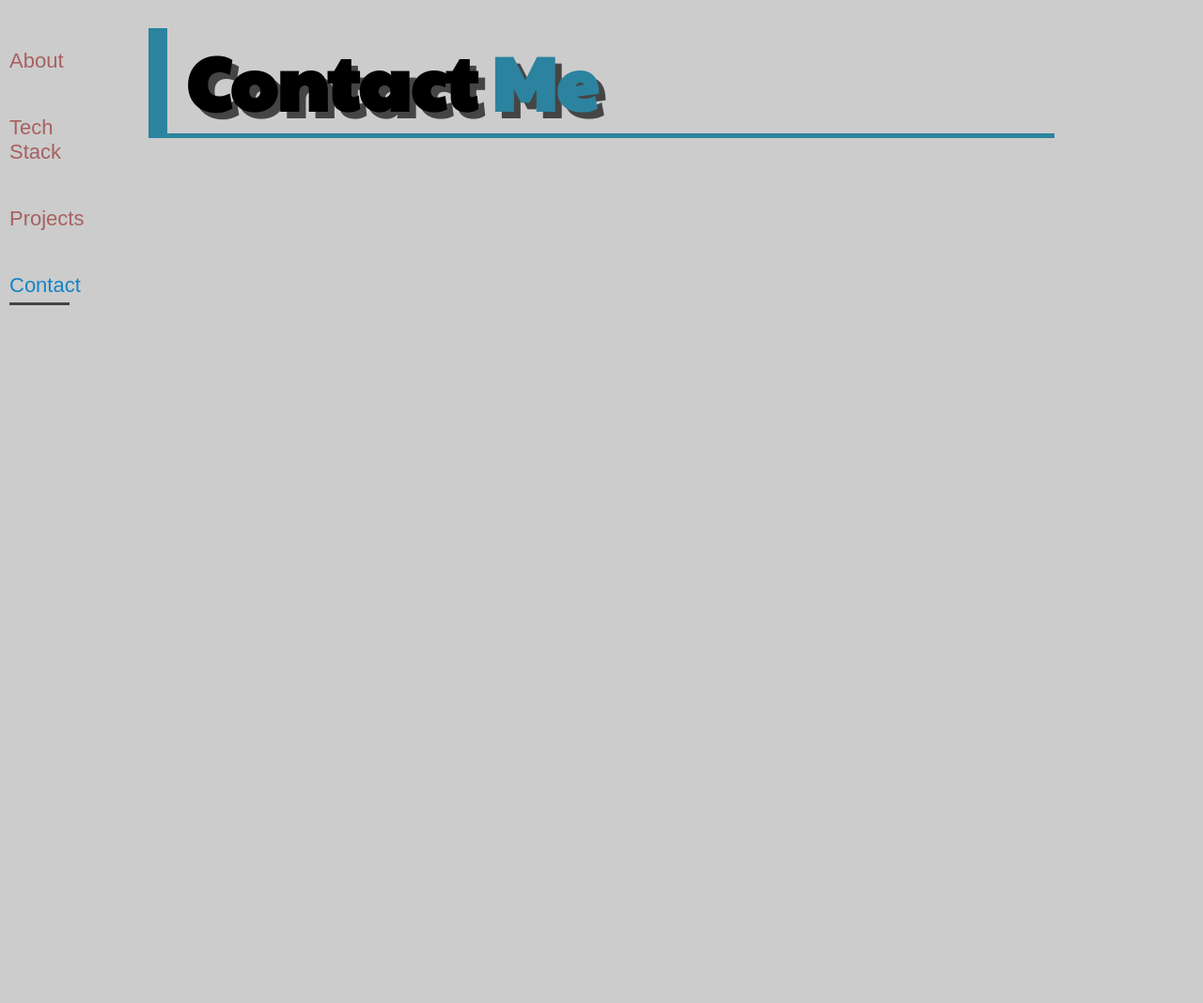
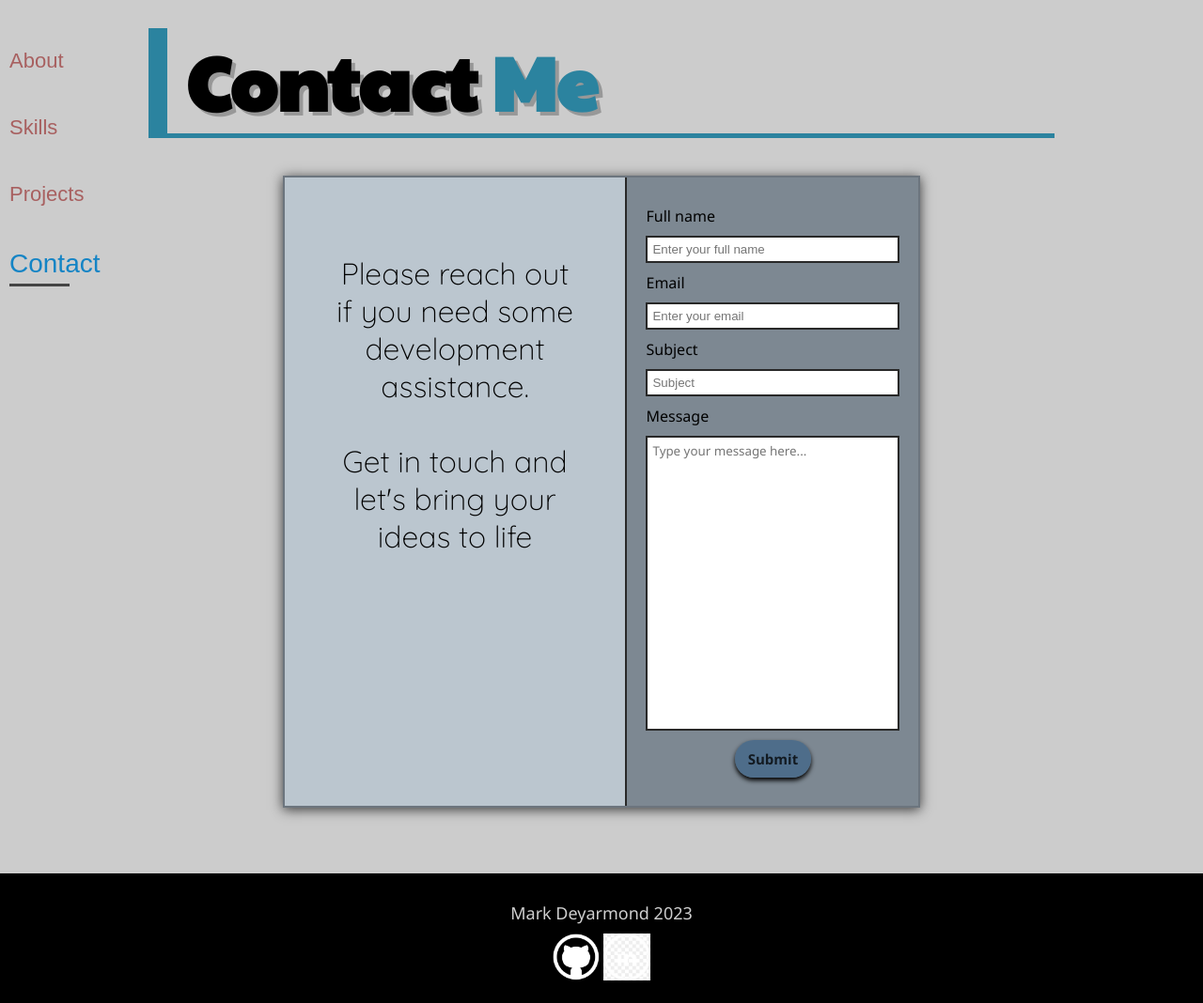
Before and after one commit to mardeyar/portfolio, a plain HTML site: page contact.html in a window 1280 px wide. Shown: the whole page at 94% size. Before the commit the page ends 800 px from the top, so only its background shows below. Drawn offline with Linux system fonts and the light colour scheme; a web font is replaced by a local one.

Commit message:
Changed effects and added footer with social links

```diff
--- a/contact.html
+++ b/contact.html
@@ -7,7 +7,7 @@
     <link rel="stylesheet" href="./css/contact.css">
     <link rel="stylesheet" href="./css/universal.css">
     <link rel="icon" type="image" href="./img/icons/favicon.png">
-    <link href="https://fonts.googleapis.com/css2?family=Inter+Tight:wght@300;400;500&family=Paytone+One&family=Quicksand:wght@300;400&family=Lato:wght@200;300;400;900&family=Vina+Sans&display=swap" rel="stylesheet">
+    <link href="https://fonts.googleapis.com/css2?family=Inter+Tight:wght@100;300;400;500&family=Paytone+One&family=Quicksand:wght@300;400&family=Lato:wght@200;300;400;900&family=Vina+Sans&display=swap" rel="stylesheet">
 
     <title>Mark Deyarmond</title>
 </head>
@@ -16,7 +16,7 @@
     <div id="nav">
         <ul class="nav-links">
             <a href="index.html"><li>About</li></a>
-            <a href="tech.html"><li>Tech Stack</li></a>
+            <a href="tech.html"><li>Skills</li></a>
             <a href="projects.html"><li>Projects</li></a>
             <a id="active-link" href="contact.html"><li>Contact</li></a>
         </ul>
@@ -28,7 +28,41 @@
                 <h1>Contact <span>Me</span></h1>
             </div>
 
+            <div class="form-container">
+                <div class="display">
+                    <p>Please reach out if you need some development assistance.<br><br>Get in touch and let's bring your ideas to life</p>
+                </div>
+
+                <div class="form-box">
+                    <form method="POST" id="form" action="contact.php">
+
+                        <label for="name" id="head">Full name</label>
+                        <input type="text" id="name" name="name" placeholder="Enter your full name">
+
+                        <label for="email" id="head">Email</label>
+                        <input type="text" id="email" name="email" placeholder="Enter your email">
+
+                        <label for="subject" id="head">Subject</label>
+                        <input type="text" id="subject" name="subject" placeholder="Subject">
+
+                        <label for="message" id="head">Message</label>
+                        <textarea id="message" name="message" placeholder="Type your message here..."></textarea>
+
+                        <input id="btn" type="submit" value="Submit">
+                    </form>
+                </div>
+            </div>
+
         </section>
+
+    </div>
+
+    <div class="footer">
+        <p>Mark Deyarmond 2023</p>
+        <div class="socials">
+            <img id="soc-logo" src="./img/icons/github.png" alt="git.png">
+            <img id="soc-logo" src="./img/icons/linkedin.png" alt="linkedin.png">
+        </div>
 
     </div>
 
--- a/css/contact.css
+++ b/css/contact.css
@@ -5,3 +5,80 @@
     height: 100%;
     margin: 30px;
 }
+
+.form-container {
+    display: flex;
+    flex-direction: row;
+    margin: 40px auto;
+    width: 70%;
+    border: 2px solid rgb(108, 117, 126);
+    box-shadow: 0px 2px 12px rgb(20, 20, 20, 0.8);
+}
+
+.display {
+    background-color: rgb(187, 198, 207);
+    font-family: 'Quicksand', sans-serif;
+    text-align: center;
+    width: 60%;
+    border-right: 2px solid rgb(40, 40, 40);
+}
+
+.display p {
+    padding: 50px;
+    font-size: 32px;
+    font-weight: 300;
+}
+
+.form-box {
+    padding: 20px;
+    background-color: rgb(125, 136, 146);
+    width: 40%;
+}
+
+#form {
+    display: flex;
+    flex-direction: column;
+}
+
+#head {
+    font-family: 'Segoe UI', sans-serif;
+    margin: 10px 0;
+}
+
+#name {
+    padding: 5px;
+    border: 2px solid rgb(40, 40, 40);
+}
+
+#email {
+    padding: 5px;
+    border: 2px solid rgb(40, 40, 40);
+}
+
+#subject {
+    padding: 5px;
+    border: 2px solid rgb(40, 40, 40);
+}
+
+#message {
+    width: 20vw;
+    height: 300px;
+    resize: none;
+    font-family: 'Segoe UI', sans-serif;
+    border: 2px solid rgb(40, 40, 40);
+    padding: 5px;
+}
+
+#btn {
+    width: 30%;
+    margin: 10px auto;
+    padding: 10px;
+    border-radius: 500px;
+    background-color: rgba(32, 85, 131, 0.5);
+    border: transparent;
+    box-shadow: 0px 3px 5px black;
+    font-family: 'Segoe UI', sans-serif;
+    font-size: 15px;
+    font-weight: 700;
+    color: rgba(0, 0, 0, 0.76);
+}
--- a/css/fade-in.css
+++ b/css/fade-in.css
@@ -1,7 +1,7 @@
 .container section#index {
     opacity: 0;
     transform: translateY(-100%);
-    transition: opacity .3s, transform .3s;
+    transition: opacity 1s, transform .5s;
 }
 
 .container section#index.fade-in {
@@ -11,14 +11,14 @@
 
 .container section#index.fade-out {
     opacity: 0;
-    transform: translateY(100%);
-    transition: opacity .3s, transform .3s;
+    transform: translateY(-110%);
+    transition: opacity 1s, transform .5s;
 }
 
 .container section#tech {
     opacity: 0;
     transform: translateY(-100%);
-    transition: opacity .3s, transform .3s;
+    transition: opacity 1s, transform .5s;
 }
 
 .container section#tech.fade-in {
@@ -28,14 +28,14 @@
 
 .container section#tech.fade-out {
     opacity: 0;
-    transform: translateY(100%);
-    transition: opacity .3s, transform .3s;
+    transform: translateY(-100%);
+    transition: opacity 1s, transform .5s;
 }
 
 .container section#projects {
     opacity: 0;
     transform: translateY(-100%);
-    transition: opacity .3s, transform .3s;
+    transition: opacity 1s, transform .5s;
 }
 
 .container section#projects.fade-in {
@@ -45,14 +45,14 @@
 
 .container section#projects.fade-out {
     opacity: 0;
-    transform: translateY(100%);
-    transition: opacity .3s, transform .3s;
+    transform: translateY(-100%);
+    transition: opacity 1s, transform .5s;
 }
 
 .container section#contact {
     opacity: 0;
     transform: translateY(-100%);
-    transition: opacity .3s, transform .3s;
+    transition: opacity 1s, transform .5s;
 }
 
 .container section#contact.fade-in {
@@ -62,6 +62,6 @@
 
 .container section#contact.fade-out {
     opacity: 0;
-    transform: translateY(100%);
-    transition: opacity .3s, transform .3s;
+    transform: translateY(-100%);
+    transition: opacity 1s, transform .5s;
 }
--- a/css/universal.css
+++ b/css/universal.css
@@ -35,6 +35,7 @@ body {
 #active-link {
     border-bottom: 3px solid #454545;
     color: rgb(20, 132, 197);
+    font-size: 28px;
 }
 
 /* SECTION HEADER TITLE */
@@ -48,13 +49,37 @@ body {
     font-size: 80px;
     margin: 0;
     padding-left: 20px;
-    text-shadow: 7px 7px 0px #454545;
+    text-shadow: 4px 4px 0px #45454563;
     border-left: 20px solid #2B839F;
     border-bottom: 5px solid #2B839F;
 }
 
 .title h1 span {
     color: #2B839F;
+}
+
+/* FOOTER SECTION */
+.footer {
+    display: flex;
+    flex-direction: column;
+    align-items: center;
+    justify-content: center;
+    background-color: black;
+    margin: 0;
+    padding: 20px;
+}
+
+.footer p {
+    margin: 0;
+    padding: 10px;
+    color: rgb(207, 207, 207);
+    font-family: 'Segoe UI', sans-serif;
+    font-size: 18px;
+}
+
+#soc-logo {
+    width: 50px;
+    height: 50px;
 }
 
 @media screen and (max-width: 811px) {
@@ -65,6 +90,7 @@ body {
 
     .title h1 {
         font-size: 44px;
+        text-shadow: 3px 3px 0px #45454563;
     }
 
     .nav-links {
@@ -75,5 +101,6 @@ body {
 @media screen and (max-width: 500px) {
     .title h1 {
         font-size: 34px;
+        text-shadow: 2px 2px 0px #45454563;
     }
 }
--- a/js/index.js
+++ b/js/index.js
@@ -15,7 +15,7 @@ document.addEventListener('DOMContentLoaded', function() {
         sectionOut.classList.add('fade-out');
         setTimeout(() => {
             window.location.href = link.href;
-        }, 500);
+        }, 300);
     }
 
     const sections = [aboutMeSection, skillsSection, projectSection, contactSection];
@@ -26,7 +26,7 @@ document.addEventListener('DOMContentLoaded', function() {
             if (pathName.endsWith(section.id + '.html')) {
                 setTimeout(function() {
                     fadeIn(section);
-                }, 500);
+                }, 300);
             }
         }
     });
```
Also changed, not shown: index.html (+1 -1 lines), projects.html (+1 -1 lines), tech.html (+1 -1 lines), img/icons/github.png (added), img/icons/linkedin.png (added), 1 other file.
